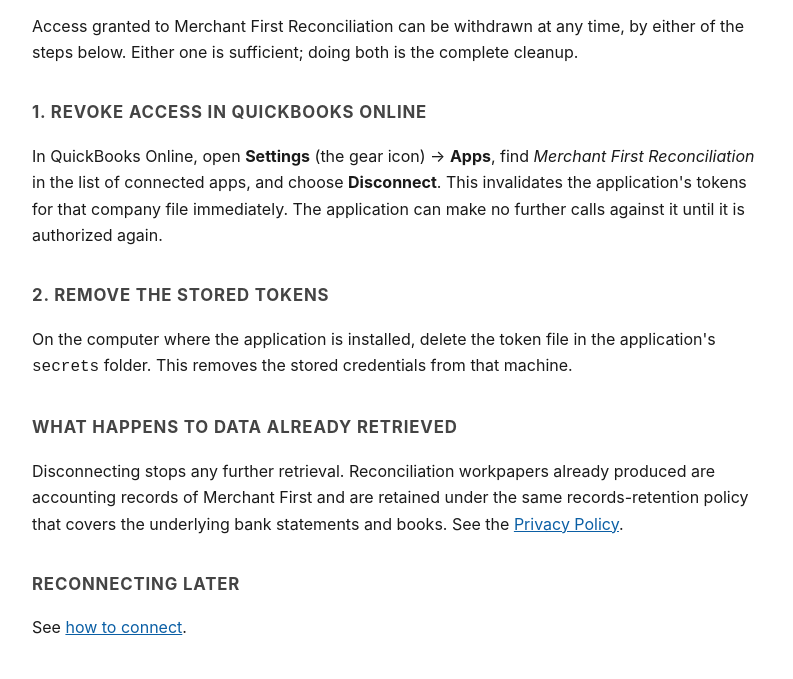
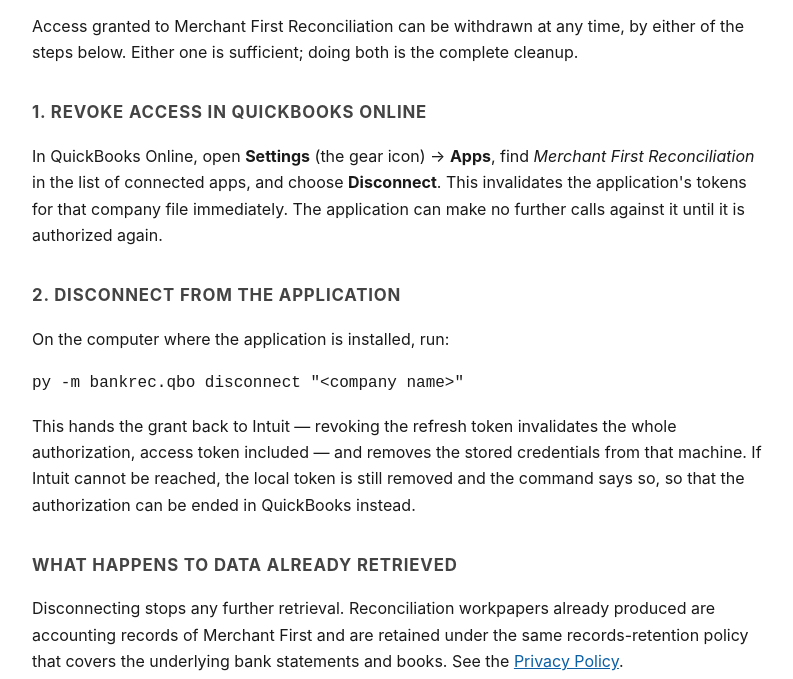
Before and after one commit to asierra-merchant/M1-App, a plain HTML site: page disconnect.html in a window 1280 px wide. Shown: the part 121-800 px from the top of the page, without its empty margins (240-1033 px from the left). Drawn offline with Linux system fonts and the light colour scheme.

Commit message:
Add files via upload

```diff
--- a/disconnect.html
+++ b/disconnect.html
@@ -18,10 +18,14 @@
 application's tokens for that company file immediately. The application can
 make no further calls against it until it is authorized again.</p>
 
-<h2>2. Remove the stored tokens</h2>
-<p>On the computer where the application is installed, delete the token file
-in the application's <code>secrets</code> folder. This removes the stored
-credentials from that machine.</p>
+<h2>2. Disconnect from the application</h2>
+<p>On the computer where the application is installed, run:</p>
+<p><code>py -m bankrec.qbo disconnect "&lt;company name&gt;"</code></p>
+<p>This hands the grant back to Intuit &mdash; revoking the refresh token
+invalidates the whole authorization, access token included &mdash; and removes
+the stored credentials from that machine. If Intuit cannot be reached, the
+local token is still removed and the command says so, so that the
+authorization can be ended in QuickBooks instead.</p>
 
 <h2>What happens to data already retrieved</h2>
 <p>Disconnecting stops any further retrieval. Reconciliation workpapers already
```
